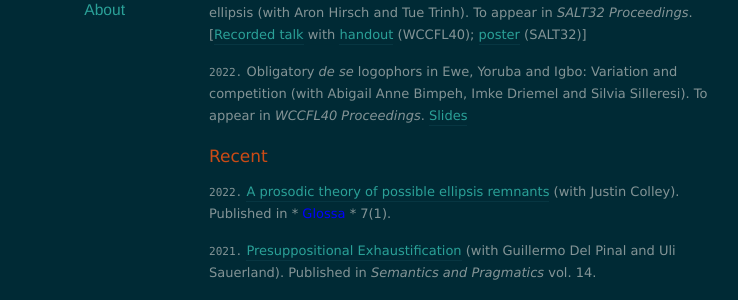
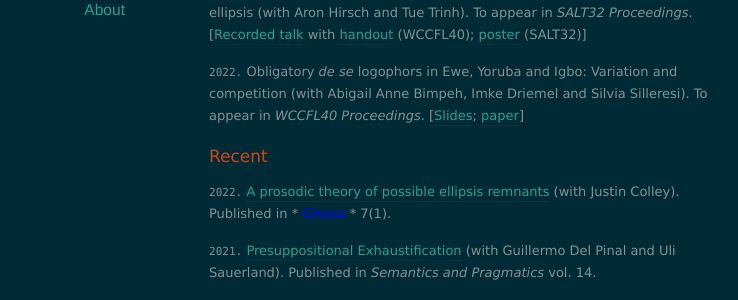
Before and after one commit to itaibassi/itaibassi.github.io, a Jekyll site: the page built from papers/index.markdown, in a window 1280 px wide. Shown: the part 289-589 px from the top of the page, without its empty margins (181-919 px from the left). Built offline with Jekyll 4.4.1, drawn with Linux system fonts in a browser that asks for light colours; nearby versions of some CDN libraries.

Commit message:
Update index.markdown

```diff
--- a/papers/index.markdown
+++ b/papers/index.markdown
@@ -16,7 +16,7 @@ title: Papers
 [[Recorded talk](https://osf.io/w6pue) with [handout](https://osf.io/fp2ym) (WCCFL40); [poster](https://osf.io/bwa7d) (SALT32)]
 
 `2022.` Obligatory *de se* logophors in Ewe, Yoruba and Igbo: Variation and competition (with Abigail Anne Bimpeh, Imke Driemel and Silvia Silleresi). To appear in *WCCFL40 Proceedings*.
-[Slides](https://osf.io/p8gsv/)
+[[Slides](https://osf.io/p8gsv/); [paper](https://lingbuzz.net/lingbuzz/006770)]
 
 
 # Recent
```
